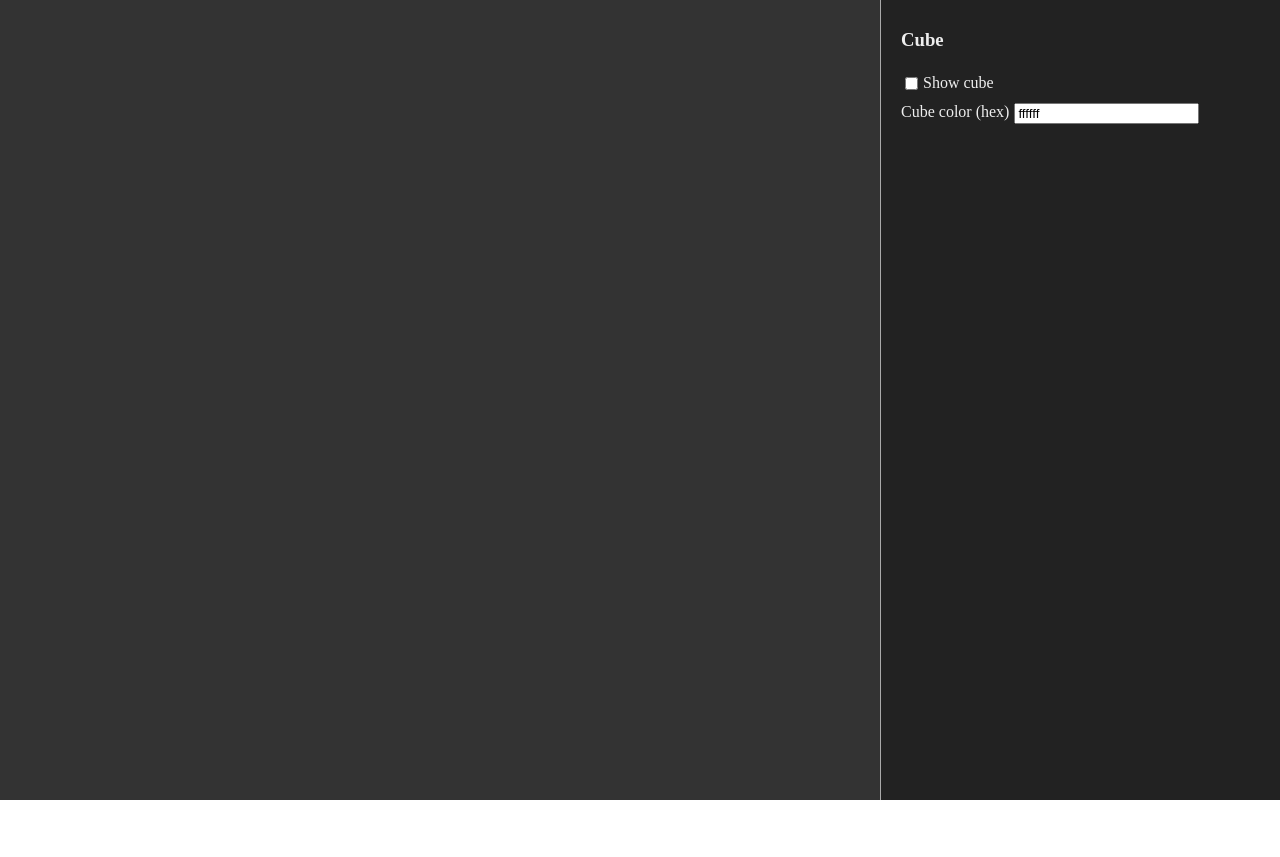
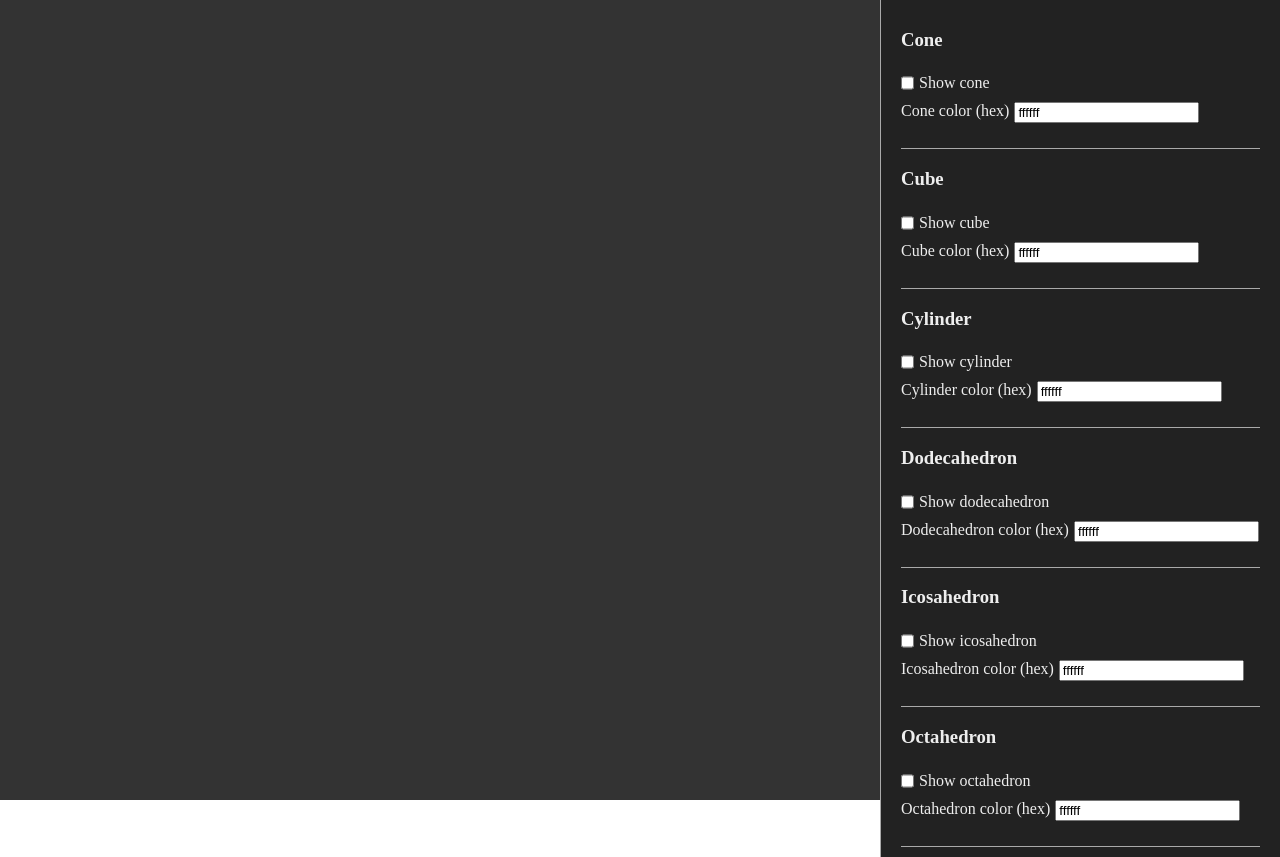
Before and after one commit to patrickjtoy/cmsc-405-project-three, a website built with webpack: page index.html in a window 1280 px wide. Before the commit the page ends 800 px from the top, so only its background shows below. Built offline with nearby package versions, Linux system fonts and the light colour scheme.

Commit message:
Added state management for each new shape

```diff
--- a/src/canvas.ts
+++ b/src/canvas.ts
@@ -2,6 +2,7 @@ import * as THREE from "three"
 import { State } from "./state/reducer"
 import * as Shapes from "./shapes"
 import { div } from "./elements"
+import { anyVisible } from "./state/reducer"
 
 interface Canvas {
   domElement: Element
@@ -64,21 +65,23 @@ const animate = (props: AnimateProps) => {
 const Canvas = (state: State) => {
   // Shapes
   const shapes: Shapes = {
-    cone: Shapes.Cone.from(new THREE.MeshLambertMaterial({ color: 0xffff00 })),
+    cone: Shapes.Cone.from(
+      new THREE.MeshLambertMaterial({ color: state.cone.color })
+    ),
     cube: Shapes.Cube.from(
       new THREE.MeshLambertMaterial({ color: state.cube.color })
     ),
     cylinder: Shapes.Cylinder.from(
-      new THREE.MeshLambertMaterial({ color: 0xffff00 })
+      new THREE.MeshLambertMaterial({ color: state.cylinder.color })
     ),
     dodecahedron: Shapes.Dodecahedron.from(
-      new THREE.MeshLambertMaterial({ color: 0xffff00 })
+      new THREE.MeshLambertMaterial({ color: state.dodecahedron.color })
     ),
     icosahedron: Shapes.Icosahedron.from(
-      new THREE.MeshLambertMaterial({ color: 0xffff00 })
+      new THREE.MeshLambertMaterial({ color: state.icosahedron.color })
     ),
     octahedron: Shapes.Octahedron.from(
-      new THREE.MeshLambertMaterial({ color: 0xffff00 })
+      new THREE.MeshLambertMaterial({ color: state.octahedron.color })
     )
   }
 
@@ -111,14 +114,6 @@ const Canvas = (state: State) => {
   const ambientLight = new THREE.AmbientLight(0xffffff, 0.5)
   scene.add(ambientLight)
 
-  // const pointLight = new THREE.PointLight(0xffffff, 2.0, 600)
-  // pointLight.position.set(50, 50, 50)
-  // scene.add(pointLight)
-
-  // const directionalLight = new THREE.DirectionalLight(0xffffff, 2.0)
-  // directionalLight.target = cube
-  // scene.add(directionalLight)
-
   const spotlight = new THREE.SpotLight(0xffffff, 4.0, 3000)
   spotlight.position.y = 100
   spotlight.target = shapes.cube
@@ -131,8 +126,14 @@ const Canvas = (state: State) => {
   shapes.icosahedron.position.set(0, -3, 0)
   shapes.octahedron.position.set(10, -3, 0)
 
-  if (state.cube.isVisible) {
-    scene.add(...Object.values(shapes))
+  state.cone.isVisible && scene.add(shapes.cone)
+  state.cube.isVisible && scene.add(shapes.cube)
+  state.cylinder.isVisible && scene.add(shapes.cylinder)
+  state.dodecahedron.isVisible && scene.add(shapes.dodecahedron)
+  state.icosahedron.isVisible && scene.add(shapes.icosahedron)
+  state.octahedron.isVisible && scene.add(shapes.octahedron)
+
+  if (anyVisible(state)) {
     animate({ camera, canvas, renderer, scene, shapes })
   }
 
--- /dev/null
+++ b/src/controls/cone.ts
@@ -0,0 +1,43 @@
+import { Dispatch } from "redux"
+import { State } from "../state/reducer"
+import { checkbox, div, heading, input, label, text } from "../elements"
+import * as ActionCreators from "../state/actions"
+
+const padColor = (hex: string): string => {
+  if (hex.length == 6) return hex
+
+  return padColor(`0${hex}`)
+}
+
+const ConeControls = (state: State) => (dispatch: Dispatch) => {
+  return div({ classList: ["control", "cone_controls"] })([
+    heading({ size: 3 })([text("Cone")]),
+    label({
+      classList: ["cone_control", "cone_visibility_label"]
+    })([
+      checkbox({
+        checked: state.cone.isVisible,
+        className: "cone_visibility_checkbox",
+        onChange: () => dispatch(ActionCreators.toggleConeVisibility())
+      }),
+      text("Show cone")
+    ]),
+    div({ classList: ["cone_control", "cone_color"] })([
+      label({ className: "cone_color_label", for: "cone_color_input" })([
+        text("Cone color (hex)")
+      ]),
+      input({
+        className: "cone_color_input",
+        id: "cone_color_input",
+        onChange: (e: Event) => {
+          if (e.target instanceof HTMLInputElement) {
+            dispatch(ActionCreators.setConeColor(Number(`0x${e.target.value}`)))
+          }
+        },
+        value: padColor(state.cone.color.toString(16))
+      })
+    ])
+  ])
+}
+
+export default ConeControls
--- a/src/controls/controls.ts
+++ b/src/controls/controls.ts
@@ -1,10 +1,22 @@
 import { Dispatch } from "redux"
 import { State } from "../state/reducer"
-import { checkbox, div, label, text } from "../elements"
+import { div } from "../elements"
+import ConeControls from "./cone"
 import CubeControls from "./cube"
+import CylinderControls from "./cylinder"
+import DodecahedronControls from "./dodecahedron"
+import IcosahedronControls from "./icosahedron"
+import OctahedronControls from "./octahedron"
 
 const Controls = (state: State) => (dispatch: Dispatch) => {
-  return div({ className: "controls" })([CubeControls(state)(dispatch)])
+  return div({ className: "controls" })([
+    ConeControls(state)(dispatch),
+    CubeControls(state)(dispatch),
+    CylinderControls(state)(dispatch),
+    DodecahedronControls(state)(dispatch),
+    IcosahedronControls(state)(dispatch),
+    OctahedronControls(state)(dispatch)
+  ])
 }
 
 export default Controls
--- a/src/controls/cube.ts
+++ b/src/controls/cube.ts
@@ -10,7 +10,7 @@ const padColor = (hex: string): string => {
 }
 
 const CubeControls = (state: State) => (dispatch: Dispatch) => {
-  return div({ className: "cube_controls" })([
+  return div({ classList: ["control", "cube_controls"] })([
     heading({ size: 3 })([text("Cube")]),
     label({
       classList: ["cube_control", "cube_visibility_label"]
--- /dev/null
+++ b/src/controls/cylinder.ts
@@ -0,0 +1,45 @@
+import { Dispatch } from "redux"
+import { State } from "../state/reducer"
+import { checkbox, div, heading, input, label, text } from "../elements"
+import * as ActionCreators from "../state/actions"
+
+const padColor = (hex: string): string => {
+  if (hex.length == 6) return hex
+
+  return padColor(`0${hex}`)
+}
+
+const CylinderControls = (state: State) => (dispatch: Dispatch) => {
+  return div({ classList: ["control", "cylinder_controls"] })([
+    heading({ size: 3 })([text("Cylinder")]),
+    label({
+      classList: ["cylinder_control", "cylinder_visibility_label"]
+    })([
+      checkbox({
+        checked: state.cylinder.isVisible,
+        className: "cylinder_visibility_checkbox",
+        onChange: () => dispatch(ActionCreators.toggleCylinderVisibility())
+      }),
+      text("Show cylinder")
+    ]),
+    div({ classList: ["cylinder_control", "cylinder_color"] })([
+      label({ className: "cylinder_color_label", for: "cylinder_color_input" })(
+        [text("Cylinder color (hex)")]
+      ),
+      input({
+        className: "cylinder_color_input",
+        id: "cylinder_color_input",
+        onChange: (e: Event) => {
+          if (e.target instanceof HTMLInputElement) {
+            dispatch(
+              ActionCreators.setCylinderColor(Number(`0x${e.target.value}`))
+            )
+          }
+        },
+        value: padColor(state.cylinder.color.toString(16))
+      })
+    ])
+  ])
+}
+
+export default CylinderControls
--- /dev/null
+++ b/src/controls/dodecahedron.ts
@@ -0,0 +1,46 @@
+import { Dispatch } from "redux"
+import { State } from "../state/reducer"
+import { checkbox, div, heading, input, label, text } from "../elements"
+import * as ActionCreators from "../state/actions"
+
+const padColor = (hex: string): string => {
+  if (hex.length == 6) return hex
+
+  return padColor(`0${hex}`)
+}
+
+const DodecahedronControls = (state: State) => (dispatch: Dispatch) => {
+  return div({ classList: ["control", "dodecahedron_controls"] })([
+    heading({ size: 3 })([text("Dodecahedron")]),
+    label({
+      classList: ["dodecahedron_control", "dodecahedron_visibility_label"]
+    })([
+      checkbox({
+        checked: state.dodecahedron.isVisible,
+        className: "dodecahedron_visibility_checkbox",
+        onChange: () => dispatch(ActionCreators.toggleDodecahedronVisibility())
+      }),
+      text("Show dodecahedron")
+    ]),
+    div({ classList: ["dodecahedron_control", "dodecahedron_color"] })([
+      label({
+        className: "dodecahedron_color_label",
+        for: "dodecahedron_color_input"
+      })([text("Dodecahedron color (hex)")]),
+      input({
+        className: "dodecahedron_color_input",
+        id: "dodecahedron_color_input",
+        onChange: (e: Event) => {
+          if (e.target instanceof HTMLInputElement) {
+            dispatch(
+              ActionCreators.setDodecahedronColor(Number(`0x${e.target.value}`))
+            )
+          }
+        },
+        value: padColor(state.dodecahedron.color.toString(16))
+      })
+    ])
+  ])
+}
+
+export default DodecahedronControls
--- /dev/null
+++ b/src/controls/icosahedron.ts
@@ -0,0 +1,46 @@
+import { Dispatch } from "redux"
+import { State } from "../state/reducer"
+import { checkbox, div, heading, input, label, text } from "../elements"
+import * as ActionCreators from "../state/actions"
+
+const padColor = (hex: string): string => {
+  if (hex.length == 6) return hex
+
+  return padColor(`0${hex}`)
+}
+
+const IcosahedronControls = (state: State) => (dispatch: Dispatch) => {
+  return div({ classList: ["control", "icosahedron_controls"] })([
+    heading({ size: 3 })([text("Icosahedron")]),
+    label({
+      classList: ["icosahedron_control", "icosahedron_visibility_label"]
+    })([
+      checkbox({
+        checked: state.icosahedron.isVisible,
+        className: "icosahedron_visibility_checkbox",
+        onChange: () => dispatch(ActionCreators.toggleIcosahedronVisibility())
+      }),
+      text("Show icosahedron")
+    ]),
+    div({ classList: ["icosahedron_control", "icosahedron_color"] })([
+      label({
+        className: "icosahedron_color_label",
+        for: "icosahedron_color_input"
+      })([text("Icosahedron color (hex)")]),
+      input({
+        className: "icosahedron_color_input",
+        id: "icosahedron_color_input",
+        onChange: (e: Event) => {
+          if (e.target instanceof HTMLInputElement) {
+            dispatch(
+              ActionCreators.setIcosahedronColor(Number(`0x${e.target.value}`))
+            )
+          }
+        },
+        value: padColor(state.icosahedron.color.toString(16))
+      })
+    ])
+  ])
+}
+
+export default IcosahedronControls
--- /dev/null
+++ b/src/controls/octahedron.ts
@@ -0,0 +1,46 @@
+import { Dispatch } from "redux"
+import { State } from "../state/reducer"
+import { checkbox, div, heading, input, label, text } from "../elements"
+import * as ActionCreators from "../state/actions"
+
+const padColor = (hex: string): string => {
+  if (hex.length == 6) return hex
+
+  return padColor(`0${hex}`)
+}
+
+const OctahedronControls = (state: State) => (dispatch: Dispatch) => {
+  return div({ classList: ["control", "octahedron_controls"] })([
+    heading({ size: 3 })([text("Octahedron")]),
+    label({
+      classList: ["octahedron_control", "octahedron_visibility_label"]
+    })([
+      checkbox({
+        checked: state.octahedron.isVisible,
+        className: "octahedron_visibility_checkbox",
+        onChange: () => dispatch(ActionCreators.toggleOctahedronVisibility())
+      }),
+      text("Show octahedron")
+    ]),
+    div({ classList: ["octahedron_control", "octahedron_color"] })([
+      label({
+        className: "octahedron_color_label",
+        for: "octahedron_color_input"
+      })([text("Octahedron color (hex)")]),
+      input({
+        className: "octahedron_color_input",
+        id: "octahedron_color_input",
+        onChange: (e: Event) => {
+          if (e.target instanceof HTMLInputElement) {
+            dispatch(
+              ActionCreators.setOctahedronColor(Number(`0x${e.target.value}`))
+            )
+          }
+        },
+        value: padColor(state.octahedron.color.toString(16))
+      })
+    ])
+  ])
+}
+
+export default OctahedronControls
--- a/src/state/actions.ts
+++ b/src/state/actions.ts
@@ -1,3 +1,17 @@
+// Cone
+export const SET_CONE_COLOR = "SET_CONE_COLOR"
+export const TOGGLE_CONE_VISIBILITY = "TOGGLE_CONE_VISIBILITY"
+
+export const setConeColor = (color: number) => ({
+  type: SET_CONE_COLOR,
+  payload: color
+})
+
+export const toggleConeVisibility = () => ({
+  type: TOGGLE_CONE_VISIBILITY
+})
+
+// Cube
 export const SET_CUBE_COLOR = "SET_CUBE_COLOR"
 export const TOGGLE_CUBE_VISIBILITY = "TOGGLE_CUBE_VISIBILITY"
 
@@ -9,3 +23,55 @@ export const setCubeColor = (color: number) => ({
 export const toggleCubeVisibility = () => ({
   type: TOGGLE_CUBE_VISIBILITY
 })
+
+// Cylinder
+export const SET_CYLINDER_COLOR = "SET_CYLINDER_COLOR"
+export const TOGGLE_CYLINDER_VISIBILITY = "TOGGLE_CYLINDER_VISIBILITY"
+
+export const setCylinderColor = (color: number) => ({
+  type: SET_CYLINDER_COLOR,
+  payload: color
+})
+
+export const toggleCylinderVisibility = () => ({
+  type: TOGGLE_CYLINDER_VISIBILITY
+})
+
+// Dodecahedron
+export const SET_DODECAHEDRON_COLOR = "SET_DODECAHEDRON_COLOR"
+export const TOGGLE_DODECAHEDRON_VISIBILITY = "TOGGLE_DODECAHEDRON_VISIBILITY"
+
+export const setDodecahedronColor = (color: number) => ({
+  type: SET_DODECAHEDRON_COLOR,
+  payload: color
+})
+
+export const toggleDodecahedronVisibility = () => ({
+  type: TOGGLE_DODECAHEDRON_VISIBILITY
+})
+
+// Icosahedron
+export const SET_ICOSAHEDRON_COLOR = "SET_ICOSAHEDRON_COLOR"
+export const TOGGLE_ICOSAHEDRON_VISIBILITY = "TOGGLE_ICOSAHEDRON_VISIBILITY"
+
+export const setIcosahedronColor = (color: number) => ({
+  type: SET_ICOSAHEDRON_COLOR,
+  payload: color
+})
+
+export const toggleIcosahedronVisibility = () => ({
+  type: TOGGLE_ICOSAHEDRON_VISIBILITY
+})
+
+// Octahedron
+export const SET_OCTAHEDRON_COLOR = "SET_OCTAHEDRON_COLOR"
+export const TOGGLE_OCTAHEDRON_VISIBILITY = "TOGGLE_OCTAHEDRON_VISIBILITY"
+
+export const setOctahedronColor = (color: number) => ({
+  type: SET_OCTAHEDRON_COLOR,
+  payload: color
+})
+
+export const toggleOctahedronVisibility = () => ({
+  type: TOGGLE_OCTAHEDRON_VISIBILITY
+})
--- a/src/state/reducer.ts
+++ b/src/state/reducer.ts
@@ -1,10 +1,17 @@
 import * as Actions from "./actions"
 
+interface Shape {
+  color: number
+  isVisible: boolean
+}
+
 export interface State {
-  cube: {
-    color: number
-    isVisible: boolean
-  }
+  cone: Shape
+  cube: Shape
+  cylinder: Shape
+  dodecahedron: Shape
+  icosahedron: Shape
+  octahedron: Shape
 }
 
 type Payload = number
@@ -14,15 +21,36 @@ interface Action {
   payload: Payload
 }
 
+const initialShape = {
+  color: 0xffffff,
+  isVisible: false
+}
+
 const initialState: State = {
-  cube: {
-    color: 0xffffff,
-    isVisible: false
-  }
+  cone: initialShape,
+  cube: initialShape,
+  cylinder: initialShape,
+  dodecahedron: initialShape,
+  icosahedron: initialShape,
+  octahedron: initialShape
 }
 
 export default (state: State = initialState, action: Action) => {
   switch (action.type) {
+    //Cone
+    case Actions.SET_CONE_COLOR:
+      return {
+        ...state,
+        cone: { ...state.cone, color: action.payload }
+      }
+
+    case Actions.TOGGLE_CONE_VISIBILITY:
+      return {
+        ...state,
+        cone: { ...state.cone, isVisible: !state.cone.isVisible }
+      }
+
+    // Cube
     case Actions.SET_CUBE_COLOR:
       return {
         ...state,
@@ -35,7 +63,79 @@ export default (state: State = initialState, action: Action) => {
         cube: { ...state.cube, isVisible: !state.cube.isVisible }
       }
 
+    // Cylinder
+    case Actions.SET_CYLINDER_COLOR:
+      return {
+        ...state,
+        cylinder: { ...state.cylinder, color: action.payload }
+      }
+
+    case Actions.TOGGLE_CYLINDER_VISIBILITY:
+      return {
+        ...state,
+        cylinder: { ...state.cylinder, isVisible: !state.cylinder.isVisible }
+      }
+
+    // Dodecahedron
+    case Actions.SET_DODECAHEDRON_COLOR:
+      return {
+        ...state,
+        dodecahedron: { ...state.dodecahedron, color: action.payload }
+      }
+
+    case Actions.TOGGLE_DODECAHEDRON_VISIBILITY:
+      return {
+        ...state,
+        dodecahedron: {
+          ...state.dodecahedron,
+          isVisible: !state.dodecahedron.isVisible
+        }
+      }
+
+    // Icosahedron
+    case Actions.SET_ICOSAHEDRON_COLOR:
+      return {
+        ...state,
+        icosahedron: { ...state.icosahedron, color: action.payload }
+      }
+
+    case Actions.TOGGLE_ICOSAHEDRON_VISIBILITY:
+      return {
+        ...state,
+        icosahedron: {
+          ...state.icosahedron,
+          isVisible: !state.icosahedron.isVisible
+        }
+      }
+
+    // Octahedron
+    case Actions.SET_OCTAHEDRON_COLOR:
+      return {
+        ...state,
+        octahedron: { ...state.octahedron, color: action.payload }
+      }
+
+    case Actions.TOGGLE_OCTAHEDRON_VISIBILITY:
+      return {
+        ...state,
+        octahedron: {
+          ...state.octahedron,
+          isVisible: !state.octahedron.isVisible
+        }
+      }
+
     default:
       return state
   }
 }
+
+export const anyVisible = (state: State): boolean => {
+  return (
+    state.cone.isVisible ||
+    state.cube.isVisible ||
+    state.cylinder.isVisible ||
+    state.dodecahedron.isVisible ||
+    state.icosahedron.isVisible ||
+    state.octahedron.isVisible
+  )
+}
--- a/styles.css
+++ b/styles.css
@@ -28,6 +28,7 @@ body {
 }
 
 .controls {
+  flex-direction: column;
   min-width: 400px;
   padding: 10px 20px;
   background: #222222;
@@ -35,21 +36,43 @@ body {
   border-left: 1px solid #aaaaaa;
 }
 
-.cube_controls {
+.control {
+  border-bottom: 1px solid #aaaaaa;
+  padding-bottom: 20px;
+}
+
+.cone_controls,
+.cube_controls,
+.cylinder_controls,
+.dodecahedron_controls,
+.icosahedron_controls,
+.octahedron_controls {
   flex-direction: column;
 }
 
-.cube_control {
+.cone_control,
+.cube_control,
+.cylinder_control,
+.dodecahedron_control,
+.icosahedron_control,
+.octahedron_control {
   margin: 5px 0;
 }
 
-.cube_visibility_label {
+.cone_visibility_checkbox,
+.cube_visibility_checkbox,
+.cylinder_visibility_checkbox,
+.dodecahedron_visibility_checkbox,
+.icosahedron_visibility_checkbox,
+.octahedron_visibility_checkbox {
+  margin: 0 5px 0 0;
 }
 
-.cube_visibility_checkbox {
+.cone_color_label,
+.cube_color_label,
+.cylinder_color_label,
+.dodecahedron_color_label,
+.icosahedron_color_label,
+.octahedron_color_label {
   margin-right: 5px;
 }
-
-.cube_color_label {
-  margin-right: 5px;
-}
```
